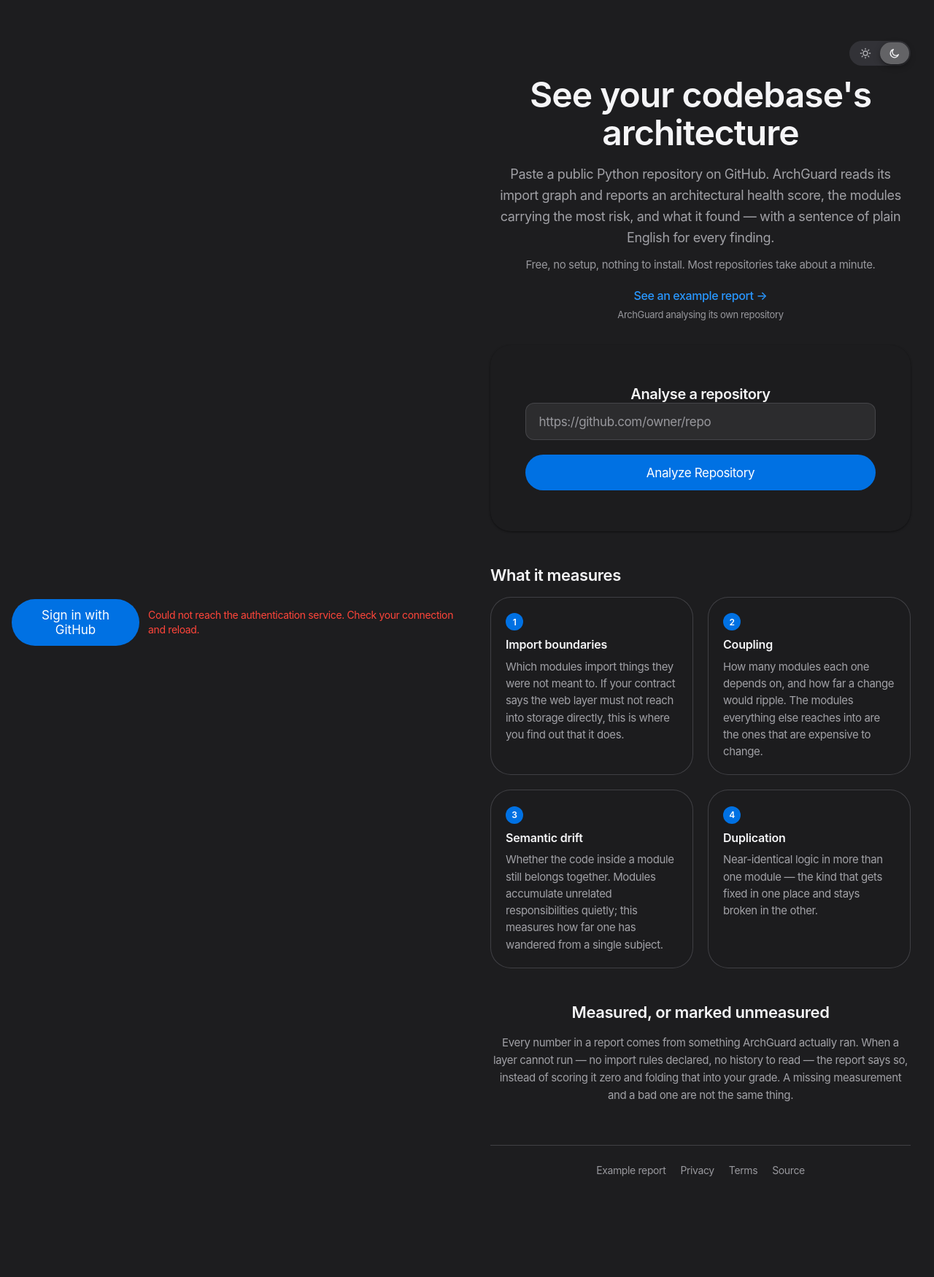
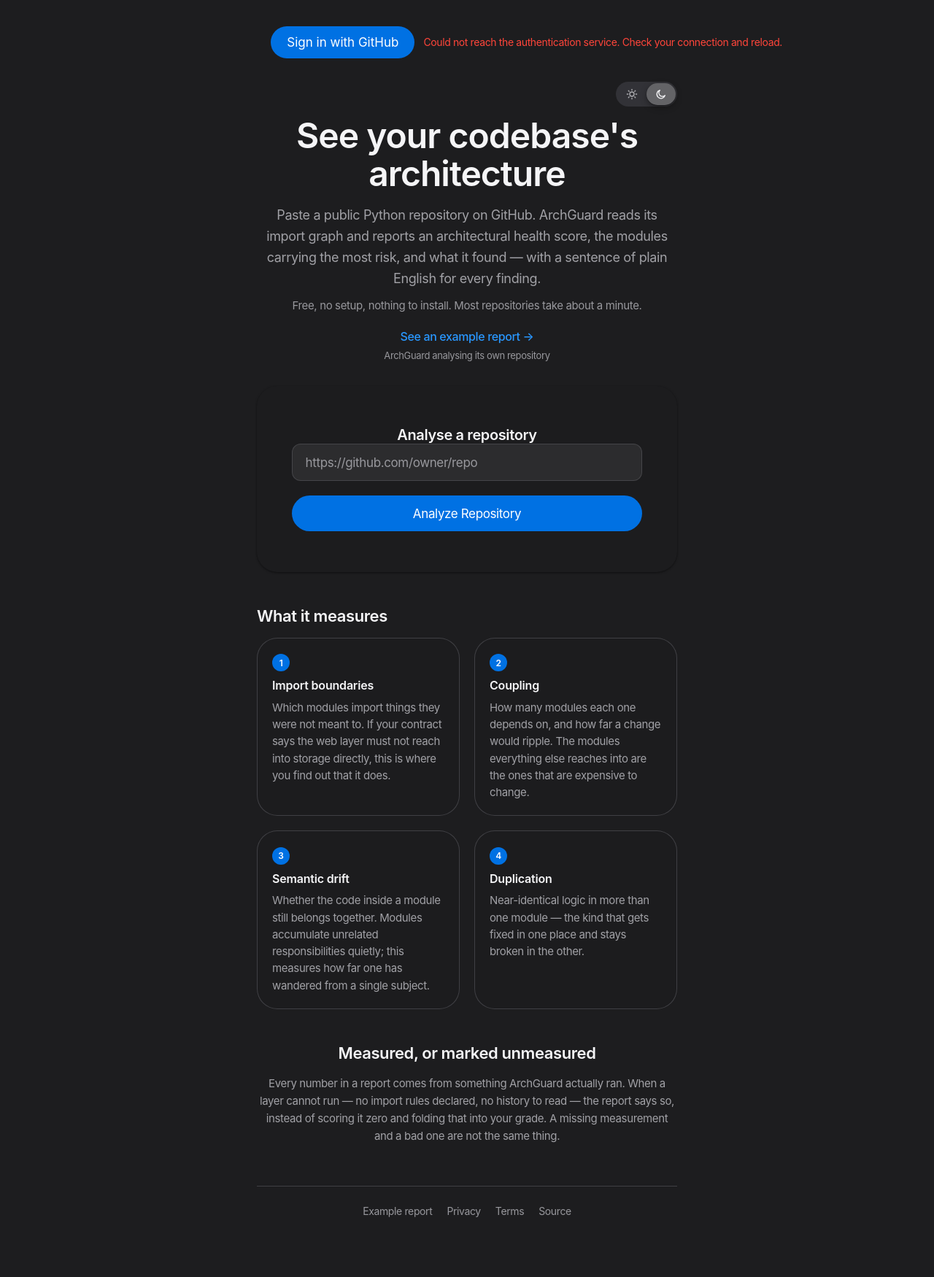
Before and after one commit to jainamsethia/ArchGuard, a FastAPI app: page / in a window 1280 px wide. Shown: the whole page at 73% size. Before the commit the page ends 1612 px from the top, so only its background shows below. Run offline with FastAPI, Linux system fonts and the light colour scheme; data that the repository does not hold is empty; parts of the project's set-up code (start-up, migrations or seed data) failed here and were passed over; some libraries are stand-ins or nearby versions.

Commit message:
fix(ui): stop the account bar shoving the landing page off screen
body.page-index is a flex container, and its rules were written when
.container was the page's only child: a row, centred, which was right. The
account bar was added later as a sibling, so two items shared that row --
and .account-bar carries `margin: 0 auto`, which in a flex row does not
centre anything. Auto margins absorb all the free space, and the hero was
pushed against the right edge.

At 1280px that left the entire left half of the viewport empty. At 320px
the two items could not fit at all: the heading ran past the right edge and
the lede was cut mid-word -- 'Paste a public Python', 'ArchGuard reads its
impo'. The account bar itself was squeezed to nothing, so a signed-in
visitor never saw the sign-out control the bar exists to offer.

A column fixes both. The bar sits above the hero, the hero centres, and the
auto margins have nothing to fight over. .account-bar gets an explicit
width because a column flex item shrinks to its content, which is nothing
while signed out; on the dashboard it is a block and already full width, so
that line changes nothing there.

Verified by rendering both pages at both viewports: the landing page fits
320px with nothing clipped, the desktop hero is centred with the account
bar top right, and the dashboard is pixel-identical to its committed
baseline. axe-core 18 passed, visual behaviour 12 passed, frontend 147
passed.

```diff
--- a/archguard/dashboard/static/index.css
+++ b/archguard/dashboard/static/index.css
@@ -925,6 +925,15 @@
 body.page-index {
     padding: 1.5rem 0;
     display: flex;
+    /* Column, and this is load-bearing. These rules were written when
+       `.container` was the page's only child, so a row centred it. The account
+       bar was added later as a *sibling*, which made two items share one row --
+       and `.account-bar` carries `margin: 0 auto`, which in a flex row absorbs
+       all the free space rather than centring anything. The hero was pushed to
+       the right edge: half the viewport empty at 1280px, and at 320px the two
+       items could not fit at all, so the heading ran off the side and the lede
+       was cut mid-word. */
+    flex-direction: column;
     align-items: center;
     justify-content: center;
     /* Apple backgrounds are flat: one grey, no gradient wash. */
@@ -1584,6 +1593,12 @@
     align-items: center;
     justify-content: flex-end;
     gap: 12px;
+    /* Explicit, because on index.html this is a flex item of a column body and
+       would otherwise shrink to its content -- which is nothing at all while
+       the visitor is signed out, and a "Sign out" button hugging the centre
+       once they are not. As a block on the dashboard it is already the full
+       width, so this changes nothing there. */
+    width: 100%;
     max-width: 56rem;
     margin: 0 auto;
     padding: 12px var(--page-pad, 16px) 0;
```
